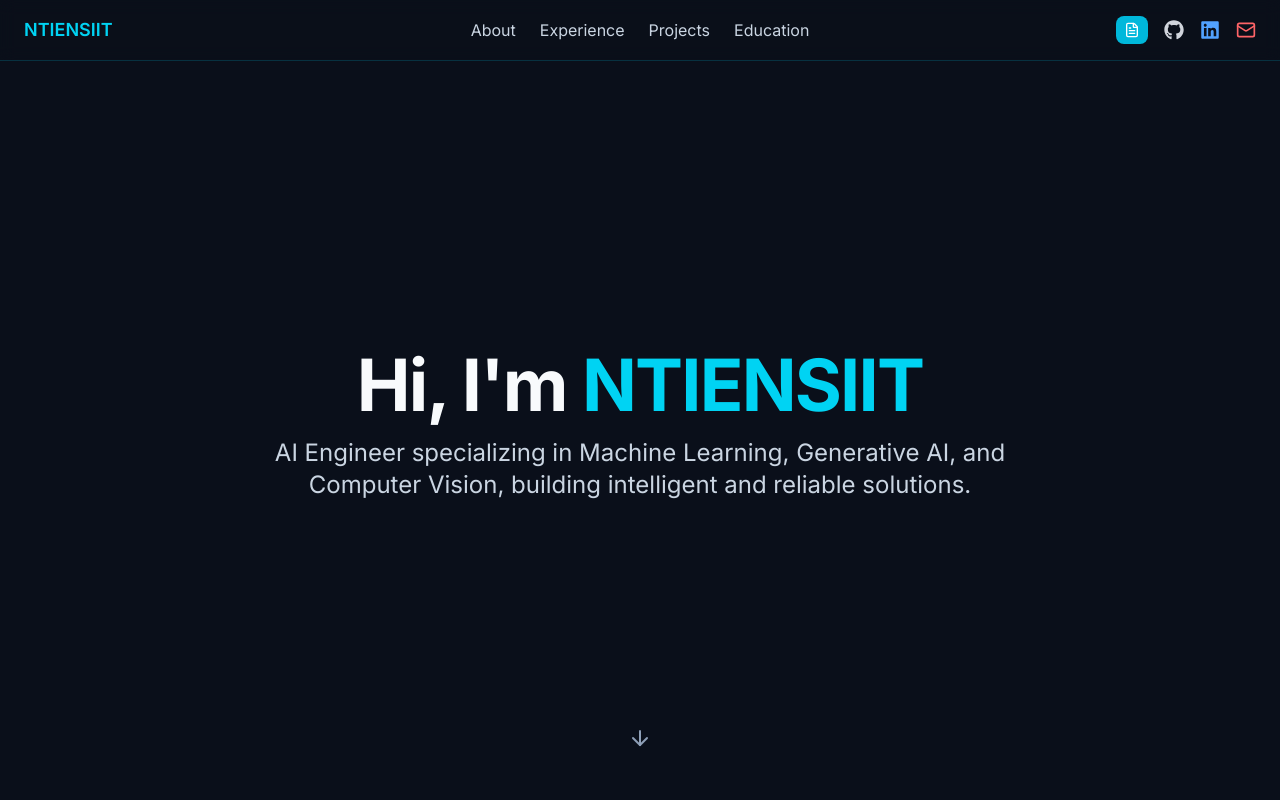
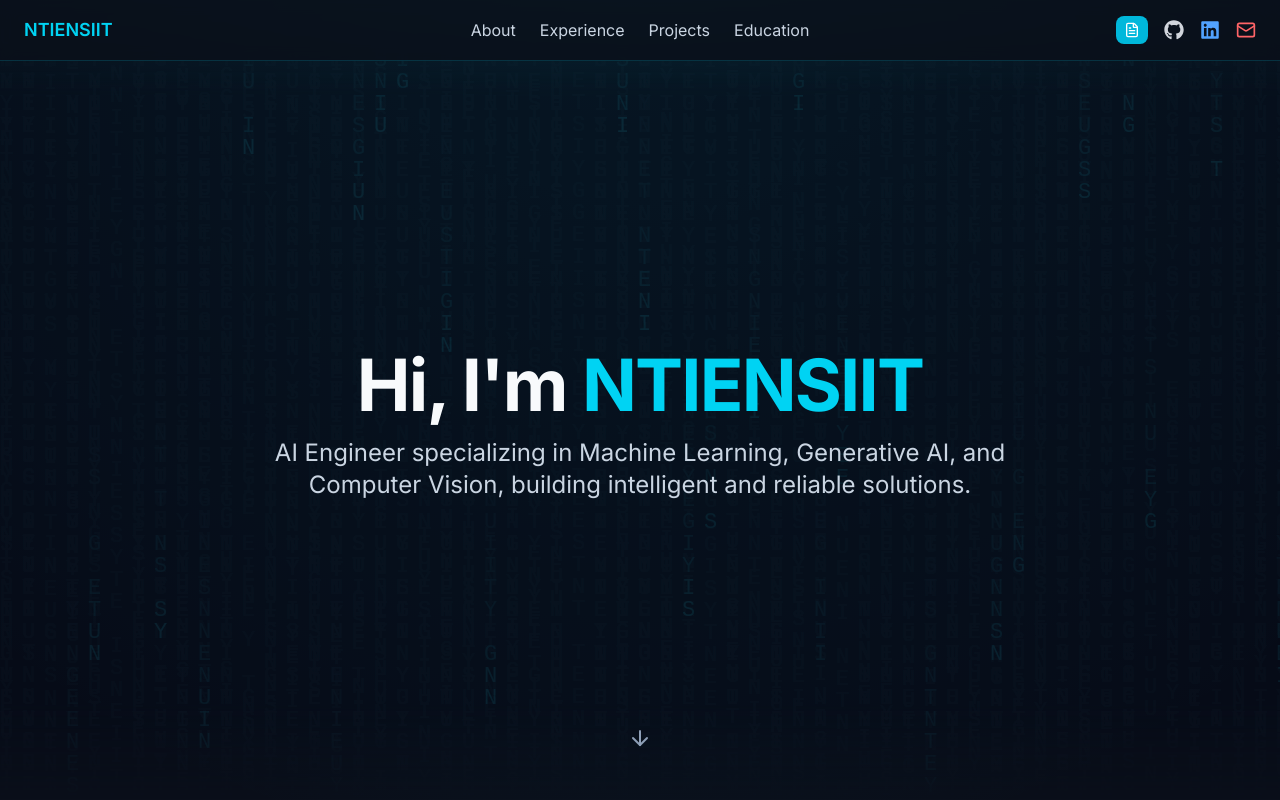
Before and after one commit to ntiensiit/portfolio, a Next.js app in the folder fe/: page / in a window 1280 px wide. Shown: the top 800 px of the page. Built offline with nearby package versions, Linux system fonts and the light colour scheme.

Commit message:
feat: add MatrixRain component and enhance portfolio background styles

```diff
--- a/fe/src/app/globals.css
+++ b/fe/src/app/globals.css
@@ -128,3 +128,29 @@
     @apply font-sans;
   }
 }
+
+.portfolio-background {
+  background-image: none;
+}
+
+.dark .portfolio-background {
+  background-image: radial-gradient(circle at 50% -5%, rgba(6, 182, 212, 0.16), transparent 34%);
+  background-size: auto;
+  background-position: center top;
+}
+
+.matrix-rain {
+  position: fixed;
+  inset: 0;
+  z-index: 0;
+  width: 100%;
+  height: 100%;
+  pointer-events: none;
+  opacity: 0.55;
+  mask-image: linear-gradient(to bottom, transparent, black 12%, black 88%, transparent);
+}
+
+.portfolio-background > :not(.matrix-rain) {
+  position: relative;
+  z-index: 1;
+}
--- a/fe/src/app/page.tsx
+++ b/fe/src/app/page.tsx
@@ -5,10 +5,12 @@ import Nav from "@/components/Nav";
 import Projects from "@/components/Projects";
 import ScrollToTopButton from "@/components/ScrollToTop";
 import Welcome from "@/components/Welcome";
+import MatrixRain from "@/components/MatrixRain";
 
 export default function Home() {
   return (
-    <div className="flex flex-1 flex-col bg-slate-50 font-sans dark:bg-[#0a0f1a]">
+    <div className="portfolio-background flex flex-1 flex-col bg-slate-50 font-sans dark:bg-[#0a0f1a]">
+      <MatrixRain />
       <Nav />
       <main className="flex w-full max-w-4xl flex-col pt-0 mx-auto">
         <Welcome />
--- /dev/null
+++ b/fe/src/components/MatrixRain.tsx
@@ -0,0 +1,36 @@
+"use client";
+
+import { useEffect, useRef } from "react";
+
+export default function MatrixRain() {
+  const canvasRef = useRef<HTMLCanvasElement>(null);
+  useEffect(() => {
+    const canvas = canvasRef.current;
+    const ctx = canvas?.getContext("2d");
+    if (!canvas || !ctx) return;
+    const fontSize = 22;
+    const text = "NGUYEN TIEN SI".split("");
+    let drops: number[] = [];
+    const resize = () => {
+      canvas.width = window.innerWidth;
+      canvas.height = window.innerHeight;
+      drops = Array.from({ length: Math.ceil(canvas.width / fontSize) }, () => Math.random() * -40);
+    };
+    const draw = () => {
+      ctx.fillStyle = "rgba(10, 15, 26, 0.16)";
+      ctx.fillRect(0, 0, canvas.width, canvas.height);
+      ctx.fillStyle = "rgba(34, 211, 238, 0.16)";
+      ctx.font = `${fontSize}px monospace`;
+      drops.forEach((drop, index) => {
+        ctx.fillText(text[Math.floor(Math.random() * text.length)], index * fontSize, drop * fontSize);
+        if (drop * fontSize > canvas.height && Math.random() > 0.975) drops[index] = 0;
+        drops[index]++;
+      });
+    };
+    resize();
+    window.addEventListener("resize", resize);
+    const interval = window.setInterval(draw, 30);
+    return () => { window.removeEventListener("resize", resize); window.clearInterval(interval); };
+  }, []);
+  return <canvas ref={canvasRef} className="matrix-rain" aria-hidden="true" />;
+}
```
